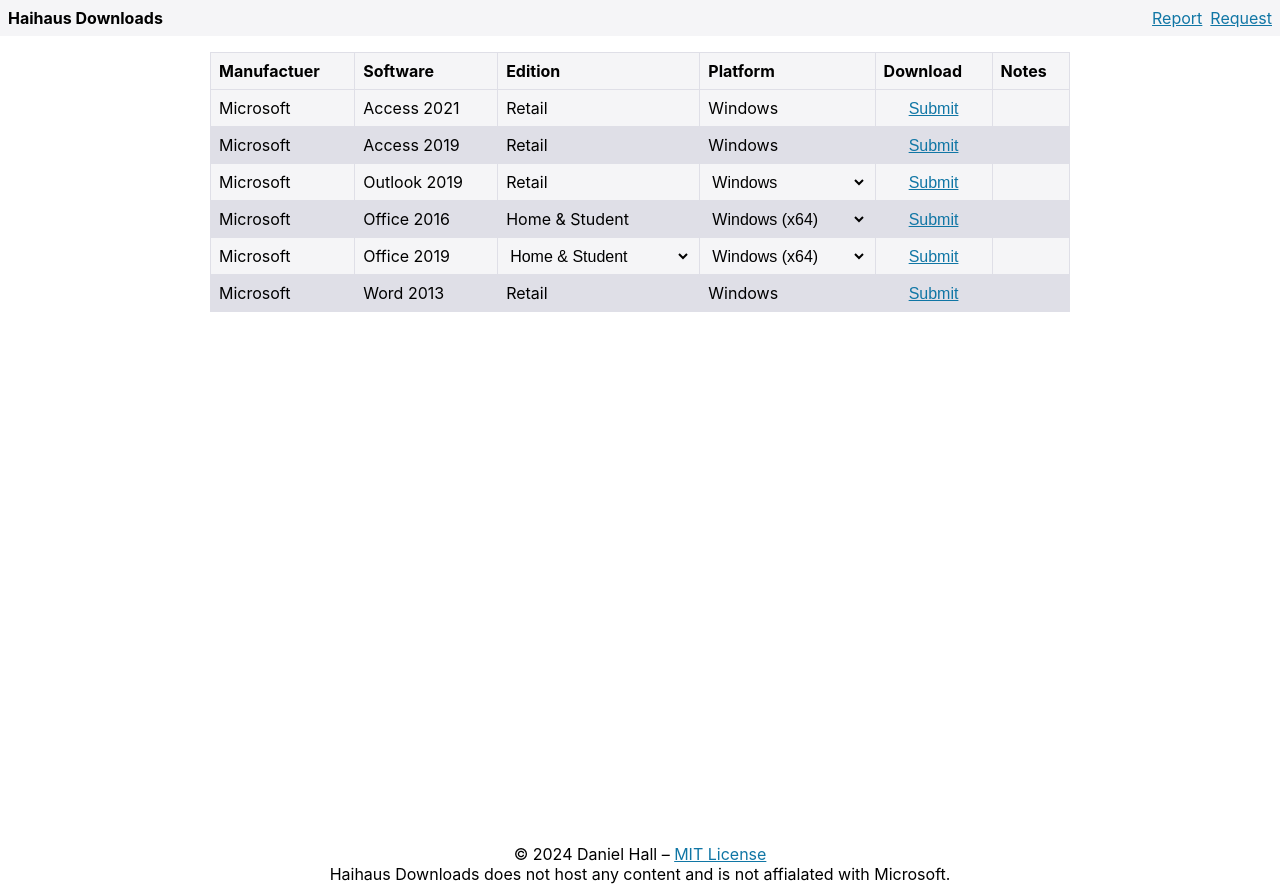
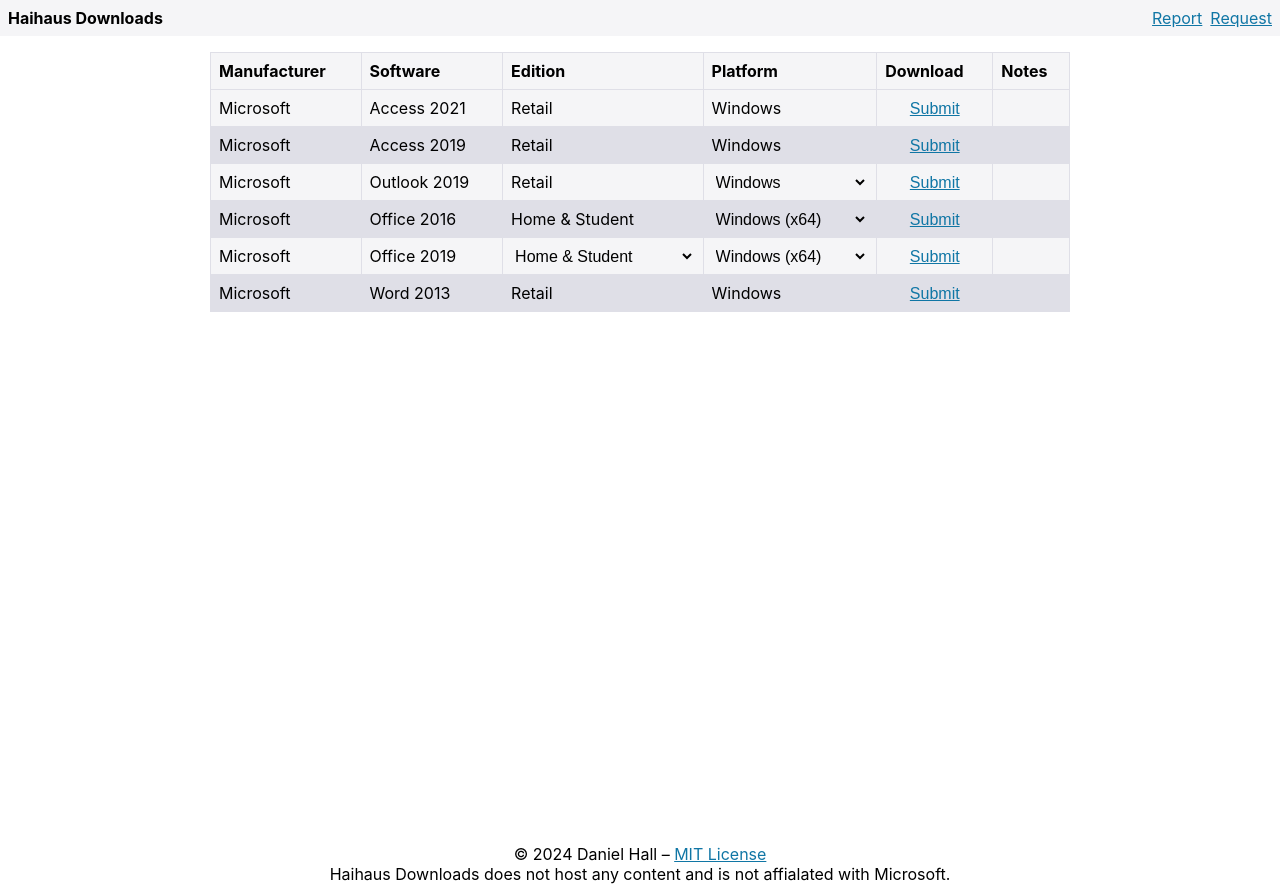
Before and after one commit to BetaPictoris/dl, a React (Create React App) app: page / in a window 1280 px wide. Built offline with nearby package versions, Linux system fonts and the light colour scheme.

Commit message:
fix: typo

```diff
--- a/src/App.js
+++ b/src/App.js
@@ -18,7 +18,7 @@
         <table>
           <thead>
             <tr>
-              <td>Manufactuer</td>
+              <td>Manufacturer</td>
               <td>Software</td>
               <td>Edition</td>
               <td>Platform</td>
--- a/src/components/SoftwareRow.jsx
+++ b/src/components/SoftwareRow.jsx
@@ -19,7 +19,7 @@
 
   return (
     <tr>
-      <td>{data.manufactuerName}</td>
+      <td>{data.manufacturerName}</td>
       <td>{data.softwareName}</td>
       <td>
         {data.editions.length === 1 ? (
--- a/src/data/downloads.json
+++ b/src/data/downloads.json
@@ -1,6 +1,6 @@
 [
   {
-    "manufactuerName": "Microsoft",
+    "manufacturerName": "Microsoft",
     "softwareName": "Access 2021",
     "editions": [
       {
@@ -15,7 +15,7 @@
     ]
   },
   {
-    "manufactuerName": "Microsoft",
+    "manufacturerName": "Microsoft",
     "softwareName": "Access 2019",
     "editions": [
       {
@@ -30,7 +30,7 @@
     ]
   },
   {
-    "manufactuerName": "Microsoft",
+    "manufacturerName": "Microsoft",
     "softwareName": "Outlook 2019",
     "editions": [
       {
@@ -49,7 +49,7 @@
     ]
   },
   {
-    "manufactuerName": "Microsoft",
+    "manufacturerName": "Microsoft",
     "softwareName": "Office 2016",
     "editions": [
       {
@@ -68,7 +68,7 @@
     ]
   },
   {
-    "manufactuerName": "Microsoft",
+    "manufacturerName": "Microsoft",
     "softwareName": "Office 2019",
     "editions": [
       {
@@ -100,7 +100,7 @@
     ]
   },
   {
-    "manufactuerName": "Microsoft",
+    "manufacturerName": "Microsoft",
     "softwareName": "Word 2013",
     "editions": [
       {
```
